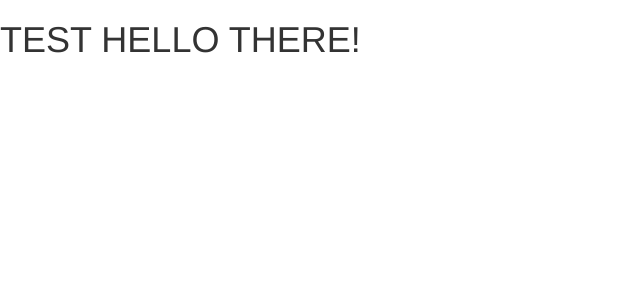
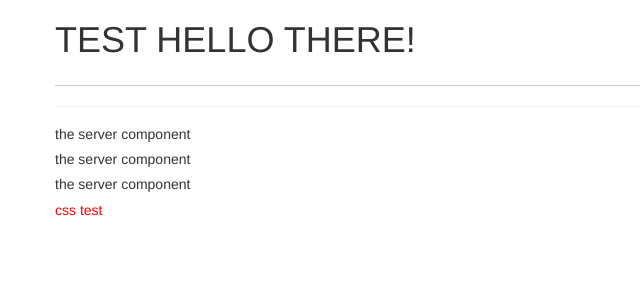
Before and after one commit to JankiJans/AngularPracticePlayGround, an Angular app: page / in a window 1280 px wide. Shown: the top 300 px of the page, without its empty margins (0-640 px from the left). Built offline with nearby package versions, Linux system fonts and the light colour scheme.

Commit message:
new functions

```diff
--- a/src/app/app.component.css
+++ b/src/app/app.component.css
@@ -0,0 +1,4 @@
+.intro {
+  border-bottom: 1px solid rgb(207, 199, 199);
+  padding-bottom: 25px
+}
--- a/src/app/app.component.html
+++ b/src/app/app.component.html
@@ -1 +1,7 @@
-<h1>TEST HELLO THERE!</h1>
+<div class="container">
+  <div class="row">
+    <h1 class="intro">TEST HELLO THERE!</h1>
+    <hr />
+    <app-servers></app-servers>
+  </div>
+</div>
--- a/src/app/app.module.ts
+++ b/src/app/app.module.ts
@@ -2,10 +2,14 @@ import { NgModule } from '@angular/core';
 import { BrowserModule } from '@angular/platform-browser';
 
 import { AppComponent } from './app.component';
+import { ServerComponent } from './server/server.component';
+import { ServersComponent } from './servers/servers.component';
 
 @NgModule({
   declarations: [
-    AppComponent
+    AppComponent,
+    ServerComponent,
+    ServersComponent
   ],
   imports: [
     BrowserModule,
--- a/src/app/server/server.component.html
+++ b/src/app/server/server.component.html
@@ -0,0 +1 @@
+<h5>the server component</h5>
--- /dev/null
+++ b/src/app/servers/servers.component.css
@@ -0,0 +1,3 @@
+.test {
+  color: red
+}
--- /dev/null
+++ b/src/app/servers/servers.component.html
@@ -0,0 +1,5 @@
+<app-server></app-server>
+<app-server></app-server>
+<app-server></app-server>
+
+<h5 class="test">css test</h5>
```
Also changed, not shown: src/app/server/server.component.ts (+9 -0 lines), src/app/servers/servers.component.ts (added, +10 -0 lines), src/app/server/server.component.css (added).
